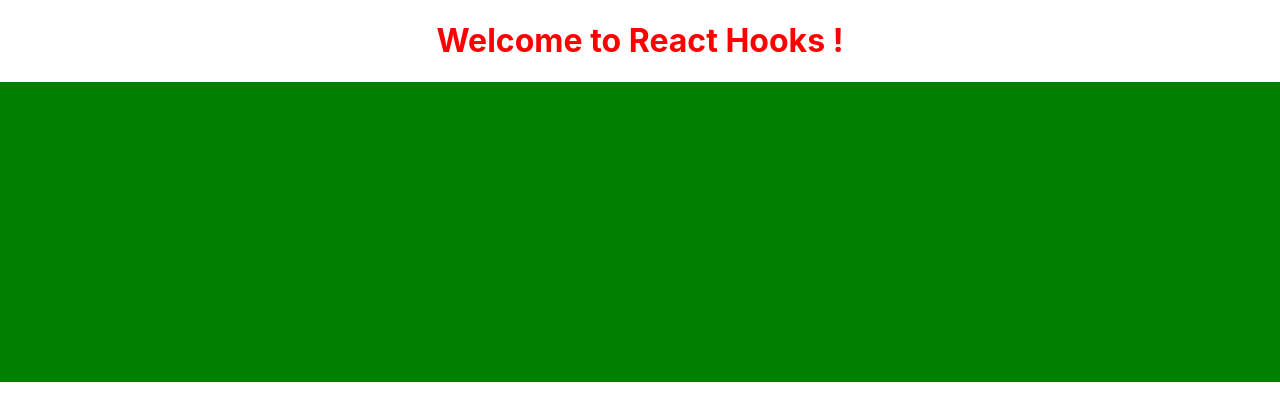
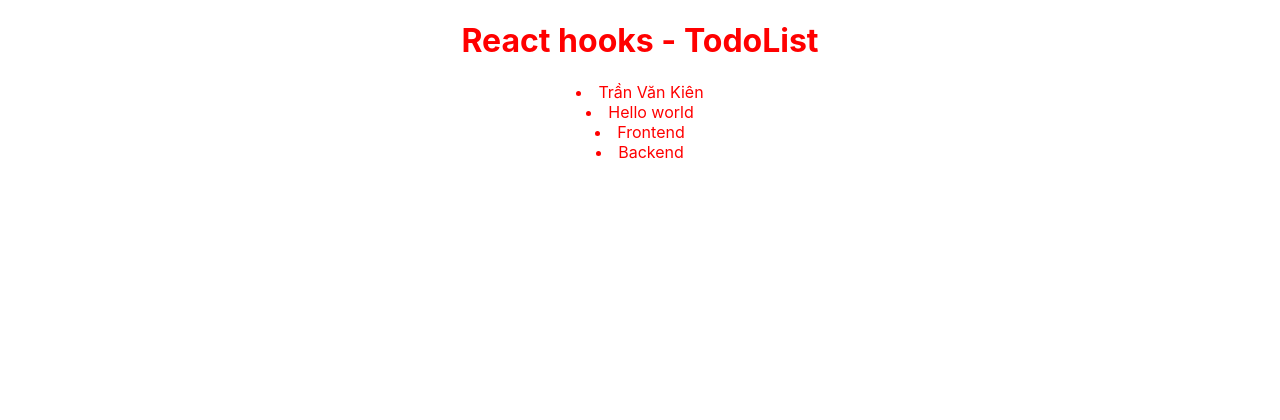
Before and after one commit to kienhi123/tts_react-hooks, a React (Create React App) app: page / in a window 1280 px wide. Shown: the top 420 px of the page. Built offline with nearby package versions, Linux system fonts and the light colour scheme.

Commit message:
update:todoList

```diff
--- a/src/App.js
+++ b/src/App.js
@@ -1,14 +1,33 @@
 
+import { useState } from 'react';
 import './App.scss';
-import ColorBox from './components/ColorBox';
+import Todolist from './components/Todolist';
 
 function App() {
+  const [todoList, setTodoList] = useState([
+    { id: 1, title: "Trần Văn Kiên" },
+    { id: 2, title: "Hello world" },
+    { id: 3, title: "Frontend" },
+    { id: 4, title: "Backend" },
+  ]);
+  function handleTodoClick(todo) {
+    console.log(todo)
+    const index = todoList.findIndex(item => item.id = todo.id)
+    if (index < 0) return
+
+    const newTodoList = [...todoList]
+    newTodoList.splice(index, 1)
+    setTodoList(newTodoList)
+
+
+  }
+
   return (
     <div className="App">
       <h1>
-        Welcome to React Hooks !
+        React hooks - TodoList
       </h1>
-      <ColorBox />
+      <Todolist todos={todoList} onTodoClick={handleTodoClick} />
     </div>
   );
 }
```
